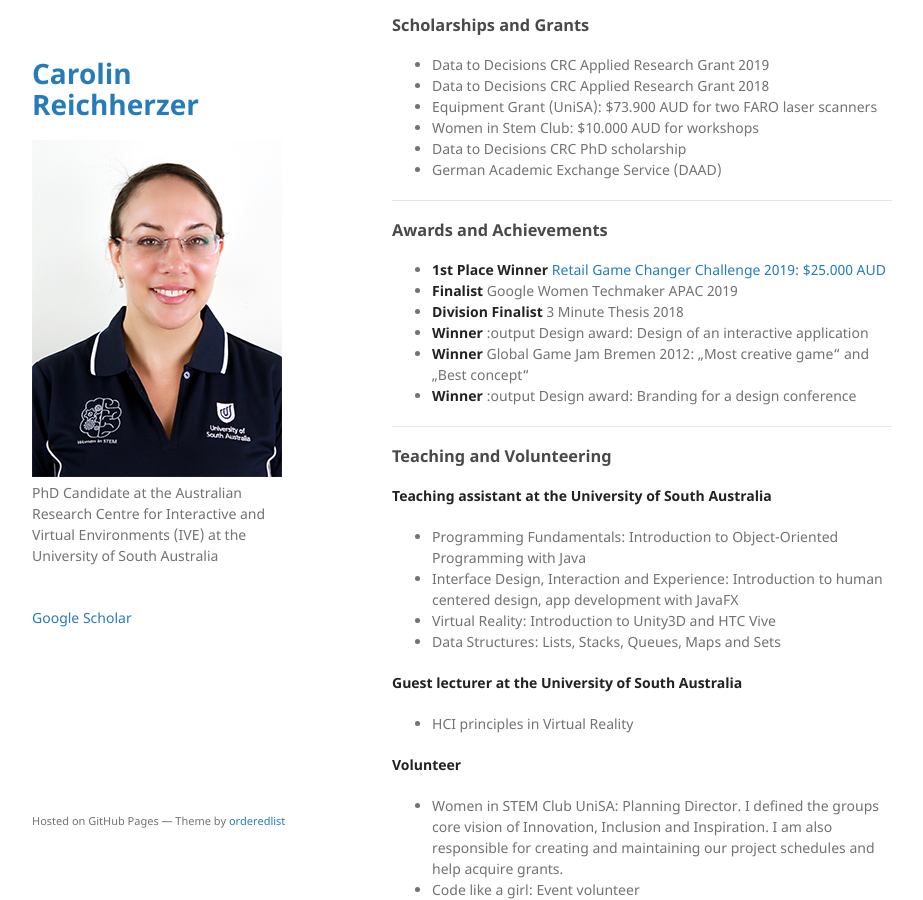
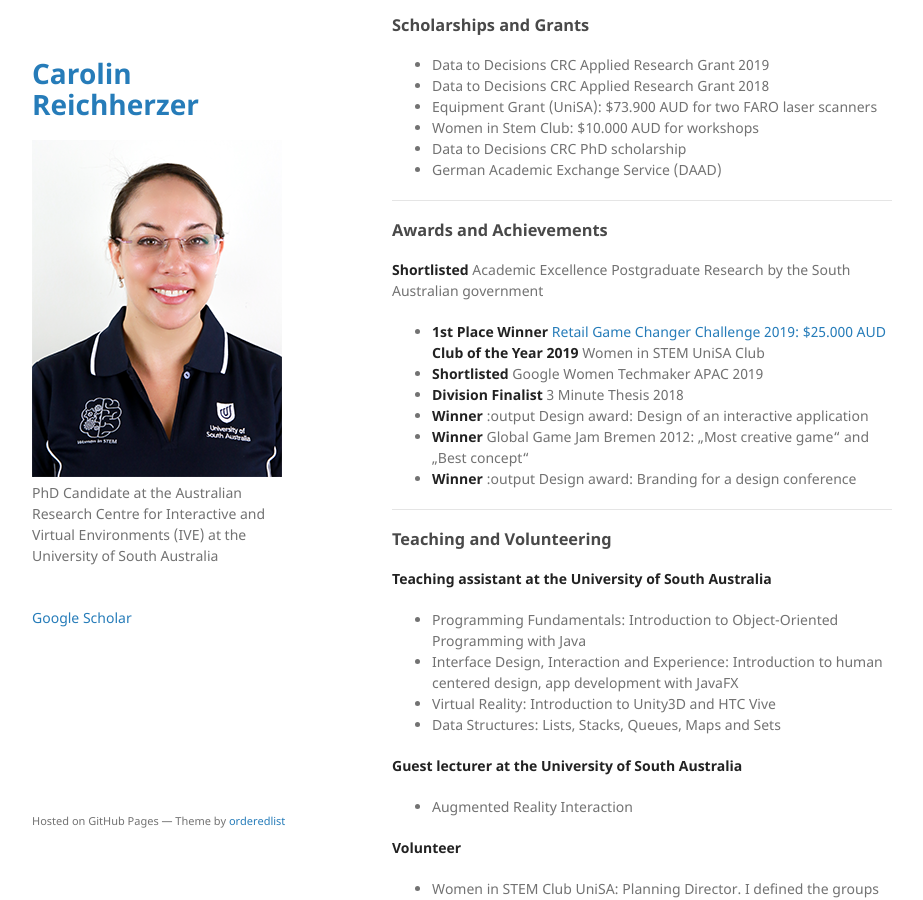
Before and after one commit to kiwicarolin/kiwicarolin.github.io, a Jekyll site: the page built from index.md, in a window 1280 px wide and 900 px high, scrolled down 2055 px. Shown: the whole window, without its empty margins (178-1101 px from the left). Built offline with Jekyll 4.4.1, drawn with Linux system fonts in a browser that asks for light colours; our own code applies the rules of GitHub Pages for plain Markdown files.

Commit message:
add new achievements

```diff
--- a/index.md
+++ b/index.md
@@ -66,8 +66,10 @@ Mark Billinghurst, Alaeddin Nassani, and **Carolin Reichherzer**. 2014. Social p
 ***
 
 ### Awards and Achievements
+**Shortlisted** Academic Excellence Postgraduate Research by the South Australian government
 * **1st Place Winner** [Retail Game Changer Challenge 2019: $25.000 AUD](http://w3.unisa.edu.au/alumni/alumninews/2019/issue7/STORY_6.html)
-* **Finalist** Google Women Techmaker APAC 2019
+**Club of the Year 2019** Women in STEM UniSA Club
+* **Shortlisted** Google Women Techmaker APAC 2019
 * **Division Finalist** 3 Minute Thesis 2018
 * **Winner** :output Design award: Design of an interactive application
 * **Winner** Global Game Jam Bremen 2012: „Most creative game“ and „Best concept“
@@ -84,7 +86,7 @@ Mark Billinghurst, Alaeddin Nassani, and **Carolin Reichherzer**. 2014. Social p
 * Data Structures: Lists, Stacks, Queues, Maps and Sets
 
 **Guest lecturer at the University of South Australia**
-* HCI principles in Virtual Reality
+* Augmented Reality Interaction
 
 **Volunteer**
 * Women in STEM Club UniSA: Planning Director. I defined the groups core vision of Innovation, Inclusion and Inspiration. I am also responsible for creating and maintaining our project schedules and help acquire grants.
```
